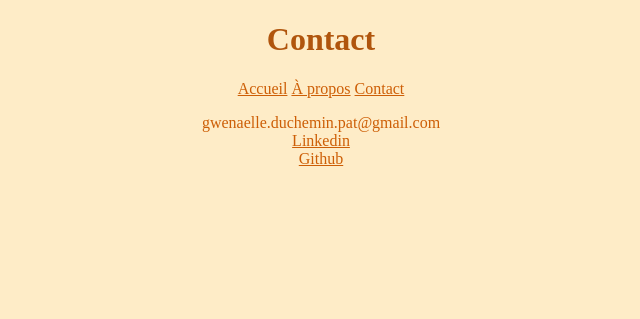
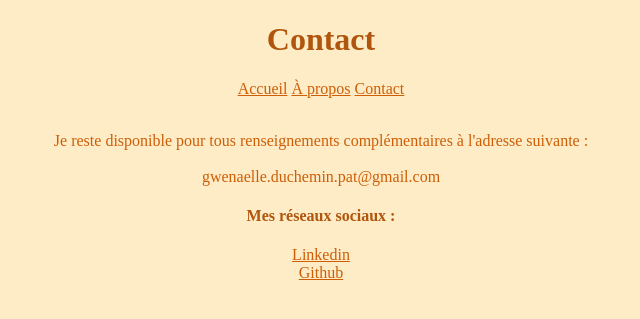
Before and after one commit to prisca258/Portfolio, a PHP site: page /contact.html in a window 1280 px wide. Shown: the top 319 px of the page, without its empty margins (319-959 px from the left). Run offline with PHP 8.4, Linux system fonts and the light colour scheme.

Commit message:
modification contact

```diff
--- a/contact.html
+++ b/contact.html
@@ -11,17 +11,25 @@
 
   <body>
   	<h1 align="center"> Contact </h1>
+
     <nav align="center">
       <a class="current" href="accueil.html">Accueil</a>
       <a href="Apropos.html">À propos</a>
       <a href="contact.html">Contact</a>
     </nav>
+    <br>
+
     <p align="center">
+    Je reste disponible pour tous renseignements complémentaires à l'adresse suivante :
+    <br>
+    <br>
     gwenaelle.duchemin.pat@gmail.com
-     <br>
+    </p>
+     <h4 align="center">Mes réseaux sociaux :</h4>
+     <p align="center">
      <a href="www.linkedin.com/in/gwénaëlle-chemin-a4037713a/"
-      target="_blank">Linkedin</a>
-     <br>
+        target="_blank">Linkedin</a>
+    <br>
      <a href="github.com/Stealian" target="blank">Github</a>
     </p>
   </body>
--- a/portfolio.css
+++ b/portfolio.css
@@ -1,6 +1,7 @@
 h1 {color:#B0550D;}
 h2 {color:#B0550D;}
 h3 {color:#B0550D;}
+h4 {color:#B0550D;}
 a {color:#CD5E06;}
 body {
 color:#CD5E06;
```
